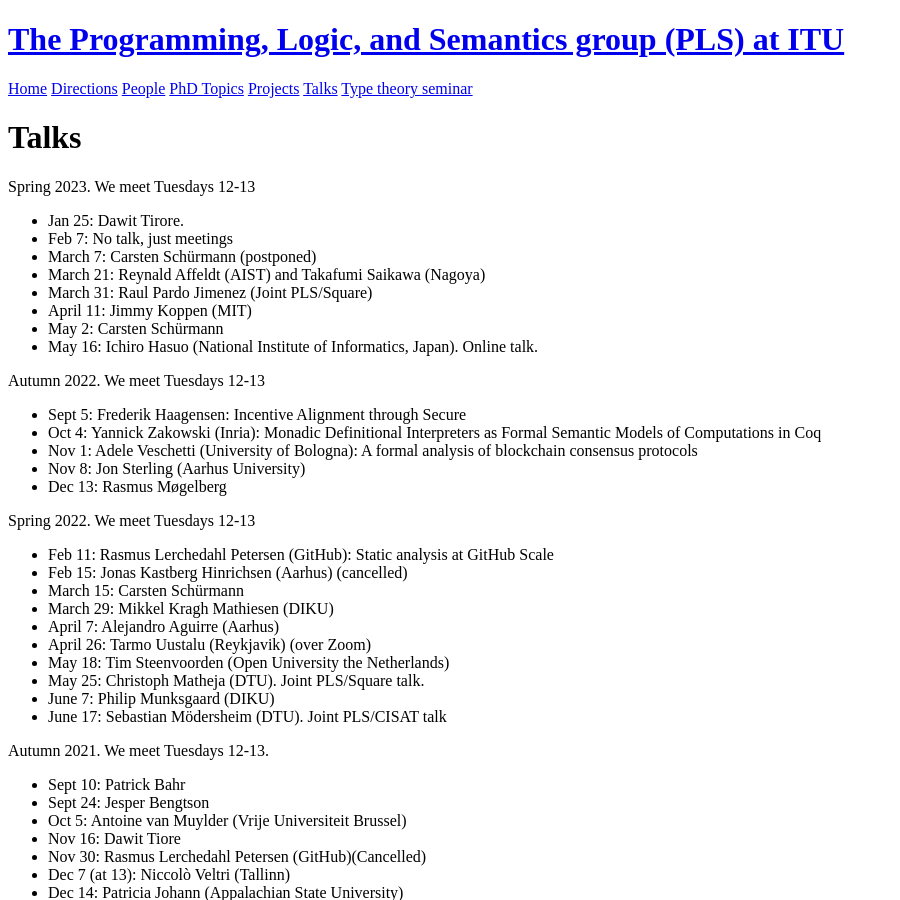
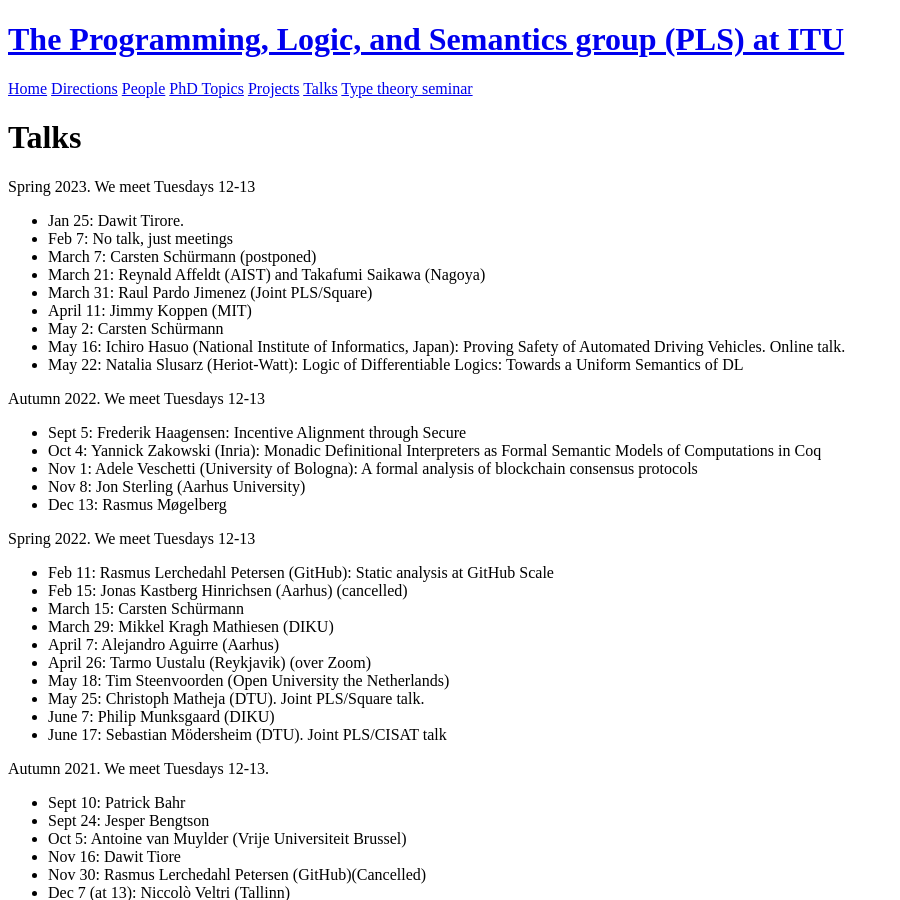
Before and after one commit to rmogelberg/pls.itu.dk, a Jekyll site: the page built from Talks.md, in a window 1280 px wide and 900 px high. Shown: the whole window, without its empty margins (0-900 px from the left). Built offline with Jekyll 4.4.1, drawn with Linux system fonts in a browser that asks for light colours.

Commit message:
Index and talks

```diff
--- a/Talks.md
+++ b/Talks.md
@@ -11,7 +11,8 @@ Spring 2023. We meet Tuesdays 12-13
 - April 11: Jimmy Koppen (MIT)
 - May 2: Carsten Schürmann
 - May 16: Ichiro Hasuo (National Institute of Informatics,
-  Japan). Online talk.
+  Japan): Proving Safety of Automated Driving Vehicles. Online talk.
+- May 22: Natalia Slusarz (Heriot-Watt): Logic of Differentiable Logics: Towards a Uniform Semantics of DL
 
 Autumn 2022. We meet Tuesdays 12-13
 - Sept 5: Frederik Haagensen: Incentive Alignment through Secure
```
Also changed, not shown: index.md (+2 -0 lines).
